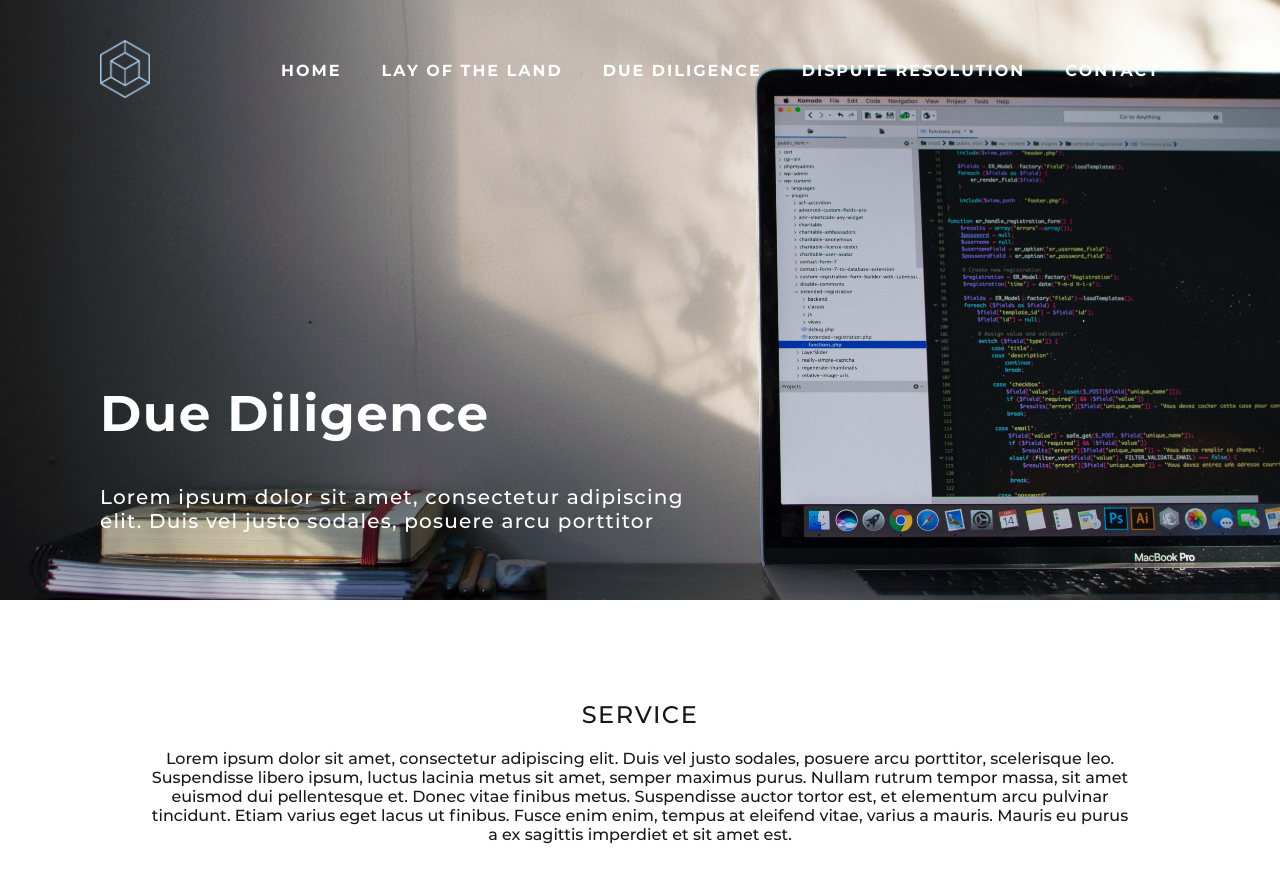
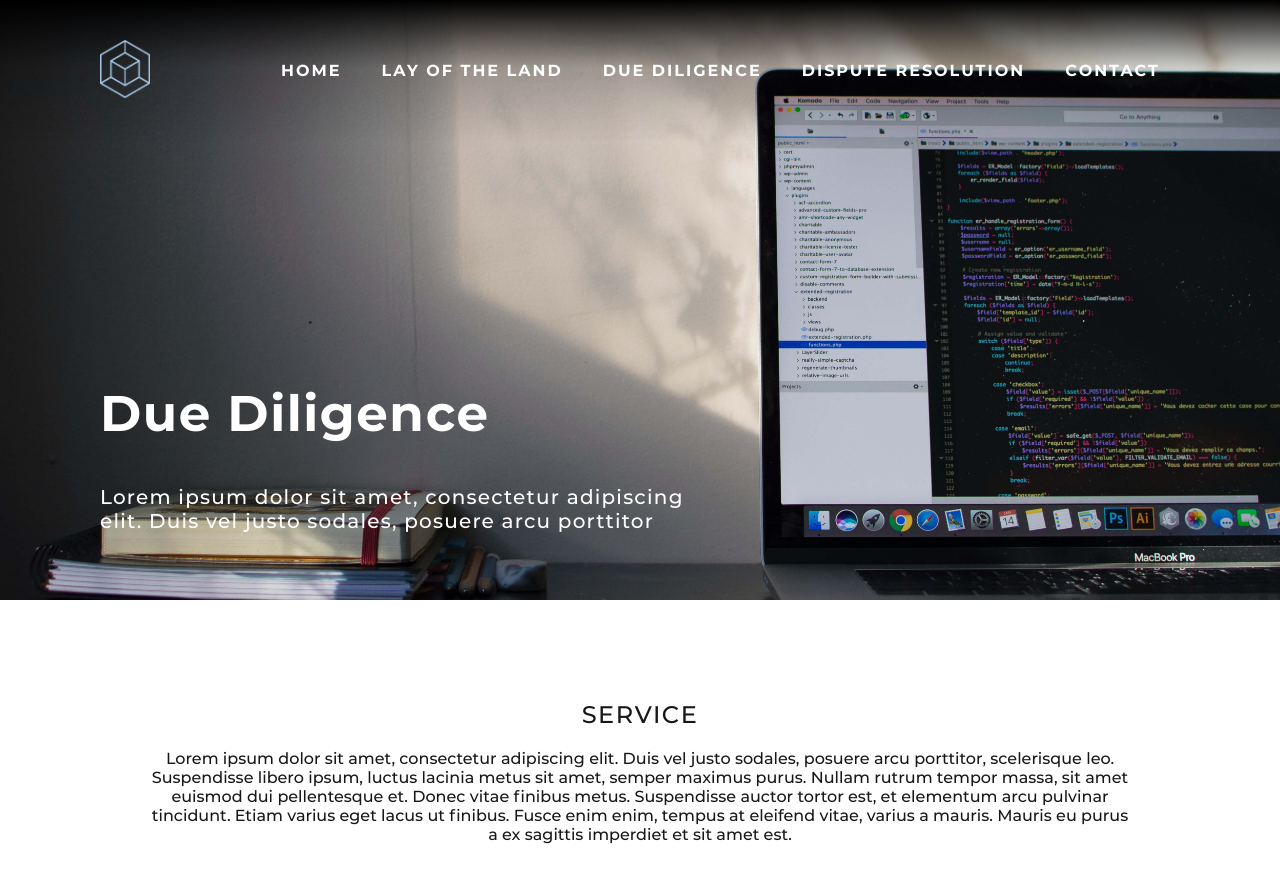
Before and after one commit to juliusyam/app-audits, a Jekyll site: the page built from due-diligence.markdown, in a window 1280 px wide and 900 px high. Shown: the top 883 px of the window. Built offline with Jekyll 4.4.1, drawn with Linux system fonts in a browser that asks for light colours; nearby versions of some CDN libraries.

Commit message:
footer and added back shadow bav

```diff
--- a/assets/css/style.css
+++ b/assets/css/style.css
@@ -43,7 +43,8 @@ button:focus {
 }
 
 nav {
-
+    background: rgb(0,0,0);
+    background: linear-gradient(180deg, rgba(0,0,0,1) 0%, rgba(0,0,0,0.3295693277310925) 39%, rgba(0,0,0,0.2679446778711485) 43%, rgba(0,0,0,0.19791666666666663) 48%, rgba(0,0,0,0.18110994397759106) 54%, rgba(0,0,0,0) 100%);
 }
 
 .navigation nav {
@@ -53,7 +54,7 @@ nav {
     align-items: center;
     position: sticky;
     transition: 0.5s ease all;
-    background-color: rgba(23,23,23,0);
+    background-color: none;
     padding: 40px 100px;
 }
 
```
Also changed, not shown: 404.html (+3 -4 lines).
